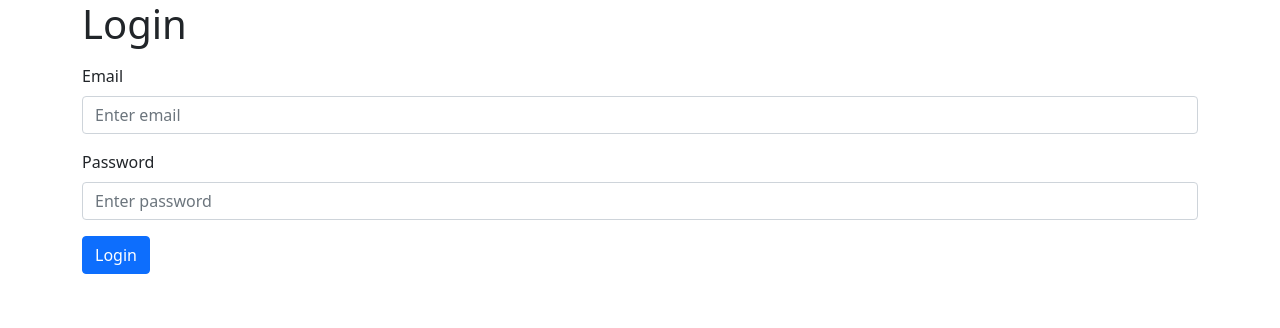
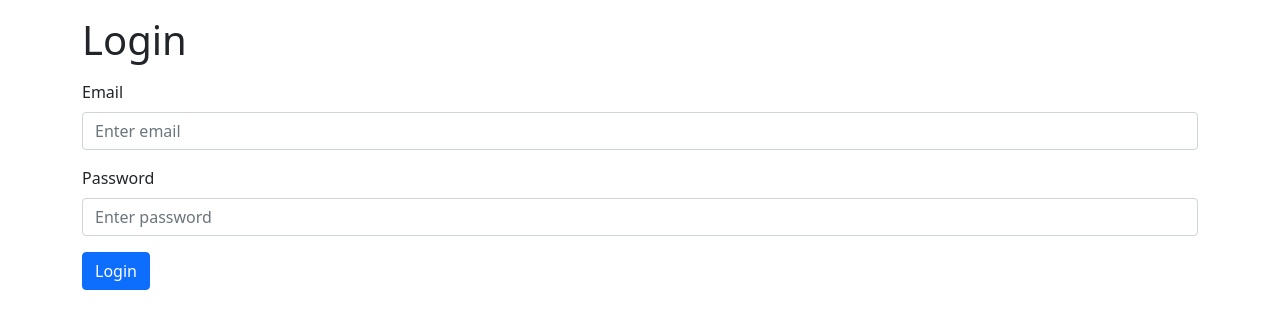
Before and after one commit to piyawatx/clicknext-test, a Nuxt app: page /login in a window 1280 px wide. Shown: the top 328 px of the page. Built offline with nearby package versions, Linux system fonts and the light colour scheme.

Commit message:
จัด format code

```diff
--- a/components/NavBar.vue
+++ b/components/NavBar.vue
@@ -37,7 +37,7 @@
             </li>
             <li class="nav-item">
               <!-- <button class="btn btn-danger" @click="logout">Logout</button> -->
-              <span  class="nav-link" role="button" @click="logout">Logout</span>
+              <span class="nav-link" role="button" @click="logout">Logout</span>
             </li>
           </ul>
         </div>
--- a/pages/index.vue
+++ b/pages/index.vue
@@ -2,7 +2,9 @@
   <div>
     <NavBar />
     <div class="container pt-3">
-      <h1>Balance : {{ user.balance.toLocaleString() }} THB</h1>
+      <h1 v-if="user.balance">
+        Balance : {{ user.balance.toLocaleString() }} THB
+      </h1>
     </div>
   </div>
 </template>
@@ -16,15 +18,14 @@ export default {
     return {
       token: null,
       balance: 0,
-      user:{
-        balance:0
-      }
+      user: {
+        balance: 0,
+      },
     }
   },
   created() {
     this.token = localStorage.token
     this.checkLogin()
-
   },
   methods: {
     checkLogin() {
@@ -34,9 +35,9 @@ export default {
         })
         .then(async (res) => {
           if (res.data == 'Welcome') {
-            await this.$store.dispatch('fetchUser',localStorage.email)
+            await this.$store.dispatch('fetchUser', localStorage.email)
             this.user = this.$store.state.user
-            console.log(this.user);
+            console.log(this.user)
           }
         })
         .catch((err) => {
--- a/pages/login/index.vue
+++ b/pages/login/index.vue
@@ -1,5 +1,5 @@
 <template>
-  <div class="container">
+  <div class="container pt-3">
     <h1>Login</h1>
     <form @submit.prevent="Login">
       <div class="mb-3 mt-3">
@@ -41,7 +41,7 @@ export default {
     }
   },
   created() {
-    console.log(localStorage.token)
+    // console.log(localStorage.token)
     if (localStorage.token) {
       this.$router.push('/')
       // console.log("กลับหน้า home");
@@ -70,7 +70,7 @@ export default {
             // console.log(err)
             alert('ข้อมูลไม่ถูกต้อง')
           })
-      }else{
+      } else {
         alert('กรุณากรอกข้อมูลให้ครบ')
       }
     },
```
